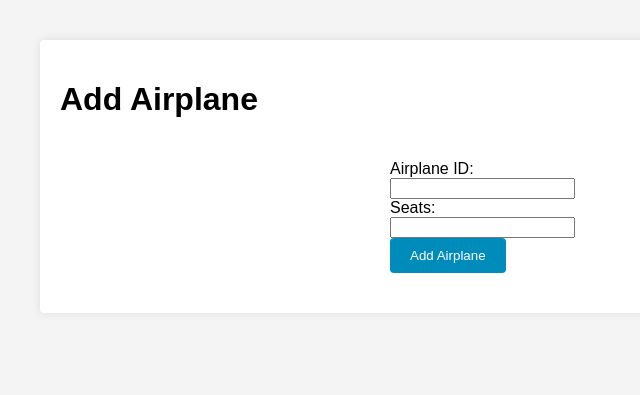
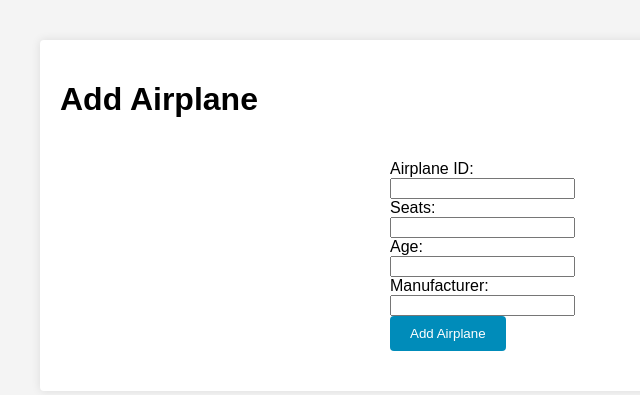
Before and after one commit to EleanorMoseley/airline-project, a Flask app: page /add_airplane in a window 1280 px wide. Shown: the part 90-485 px from the top of the page, without its empty margins (0-640 px from the left). Run offline with Flask 3, Linux system fonts and the light colour scheme; the visitor is signed in with stand-in values (Sample User, id 1).

Commit message:
airplane and airport fields

```diff
--- a/app.py
+++ b/app.py
@@ -656,9 +656,11 @@ def add_airplane():
         airplane_id = request.form.get("airplane_id")
         airline_name = staff['airline_name']
         seats = request.form.get("seats")
+        age = request.form.get("age")
+        man = request.form.get("Manufacturer")
 
         with connection.cursor() as cursor:
-            cursor.execute("INSERT INTO Airplane (id, airline_name, num_seats) VALUES (%s, %s, %s)", (airplane_id, airline_name, seats))
+            cursor.execute("INSERT INTO Airplane (id, airline_name, num_seats, manufacturer, age) VALUES (%s, '%s', %s, '%s', %s)" % (airplane_id, airline_name, seats, man, age))
             connection.commit()
 
         return redirect(url_for("staffhome"))
@@ -675,9 +677,11 @@ def add_airport():
     if request.method == 'POST':
         airport_name = request.form.get("airport_name")
         airport_city = request.form.get("airport_city")
+        country = request.form.get("country")
+        type = request.form.get("type")
 
         with connection.cursor() as cursor:
-            cursor.execute("INSERT INTO Airport (name, city) VALUES (%s, %s)", (airport_name, airport_city))
+            cursor.execute("INSERT INTO Airport (name, city, country, airport_type) VALUES ('%s', '%s', '%s', '%s')" % (airport_name, airport_city, country, type))
             connection.commit()
 
         return redirect(url_for("staffhome"))
--- a/templates/add_airplane.html
+++ b/templates/add_airplane.html
@@ -3,9 +3,14 @@
 <h1>Add Airplane</h1>
 <form method="POST">
     <label for="airplane_id">Airplane ID:</label><br>
-    <input type="text" id="airplane_id" name="airplane_id"><br>
+    <input required type="number" id="airplane_id" name="airplane_id"><br>
     <label for="seats">Seats:</label><br>
-    <input type="number" id="seats" name="seats"><br>
+    <input required type="number" id="seats" name="seats"><br>
+    <label for="age">Age:</label><br>
+    <input required type="number" id="age" name="age"><br>
+    <label for="Manufacturer">Manufacturer:</label><br>
+    <input required type="text" id="Manufacturer" name="Manufacturer"><br>
     <input type="submit" value="Add Airplane">
+
 </form>
 {% endblock %}
--- a/templates/add_airport.html
+++ b/templates/add_airport.html
@@ -6,6 +6,10 @@
     <input type="text" id="airport_name" name="airport_name"><br>
     <label for="airport_city">Airport City:</label><br>
     <input type="text" id="airport_city" name="airport_city"><br>
+    <label for="country">Airport Country:</label><br>
+    <input type="text" id="country" name="country"><br>
+    <label for="type">Type:</label><br>
+    <input type="text" id="type" name="type"><br>
     <input type="submit" value="Add Airport">
 </form>
 {% endblock %}
```
